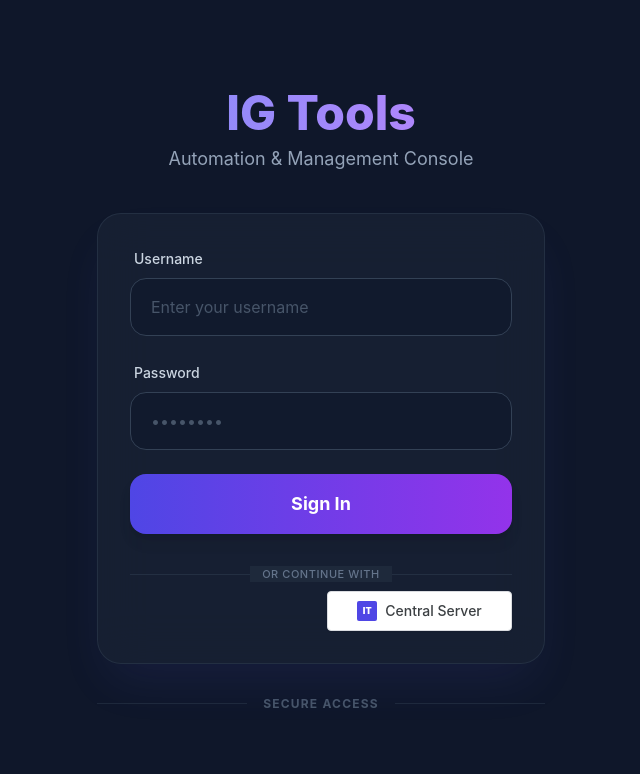
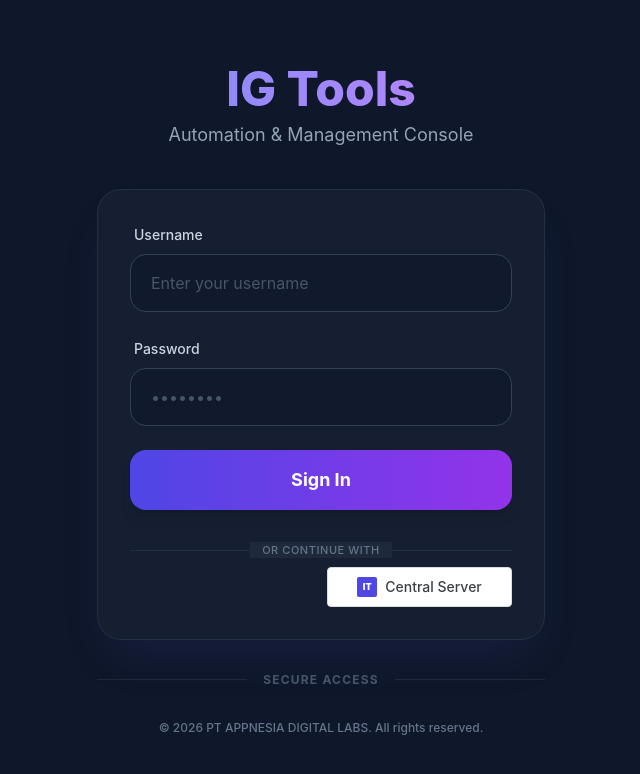
Before and after one commit to loehak5/tools, a React (Vite) app in the folder frontend/: page /login in a window 1280 px wide. Shown: the top 774 px of the page, without its empty margins (319-959 px from the left). Built offline with nearby package versions, Linux system fonts and the light colour scheme; no server answers.

Commit message:
Update Footer Dashboard

```diff
--- a/frontend/src/components/Layout.tsx
+++ b/frontend/src/components/Layout.tsx
@@ -26,8 +26,13 @@ const Layout = () => {
             <Sidebar />
             <main className="flex-1 overflow-auto bg-grid-pattern relative">
                 <div className="absolute inset-0 bg-gray-950/90 z-0"></div>
-                <div className="relative z-10 p-8 w-full mx-auto">
-                    <Outlet />
+                <div className="relative z-10 p-8 w-full mx-auto min-h-full flex flex-col">
+                    <div className="flex-grow">
+                        <Outlet />
+                    </div>
+                    <footer className="mt-12 pt-8 border-t border-white/5 text-center text-gray-500 text-xs font-medium">
+                        &copy; 2026 PT APPNESIA DIGITAL LABS. All rights reserved.
+                    </footer>
                 </div>
             </main>
 
--- a/frontend/src/pages/Login.tsx
+++ b/frontend/src/pages/Login.tsx
@@ -268,6 +268,10 @@ const Login: React.FC = () => {
                     <span className="text-slate-600 text-xs uppercase tracking-widest font-bold">Secure Access</span>
                     <div className="h-[1px] bg-slate-800 flex-grow"></div>
                 </div>
+
+                <p className="mt-8 text-center text-slate-500 text-xs font-medium">
+                    &copy; 2026 PT APPNESIA DIGITAL LABS. All rights reserved.
+                </p>
             </div>
 
             <style dangerouslySetInnerHTML={{
```
Also changed, not shown: 1 other file (tests, documents, lock files or other folders).
